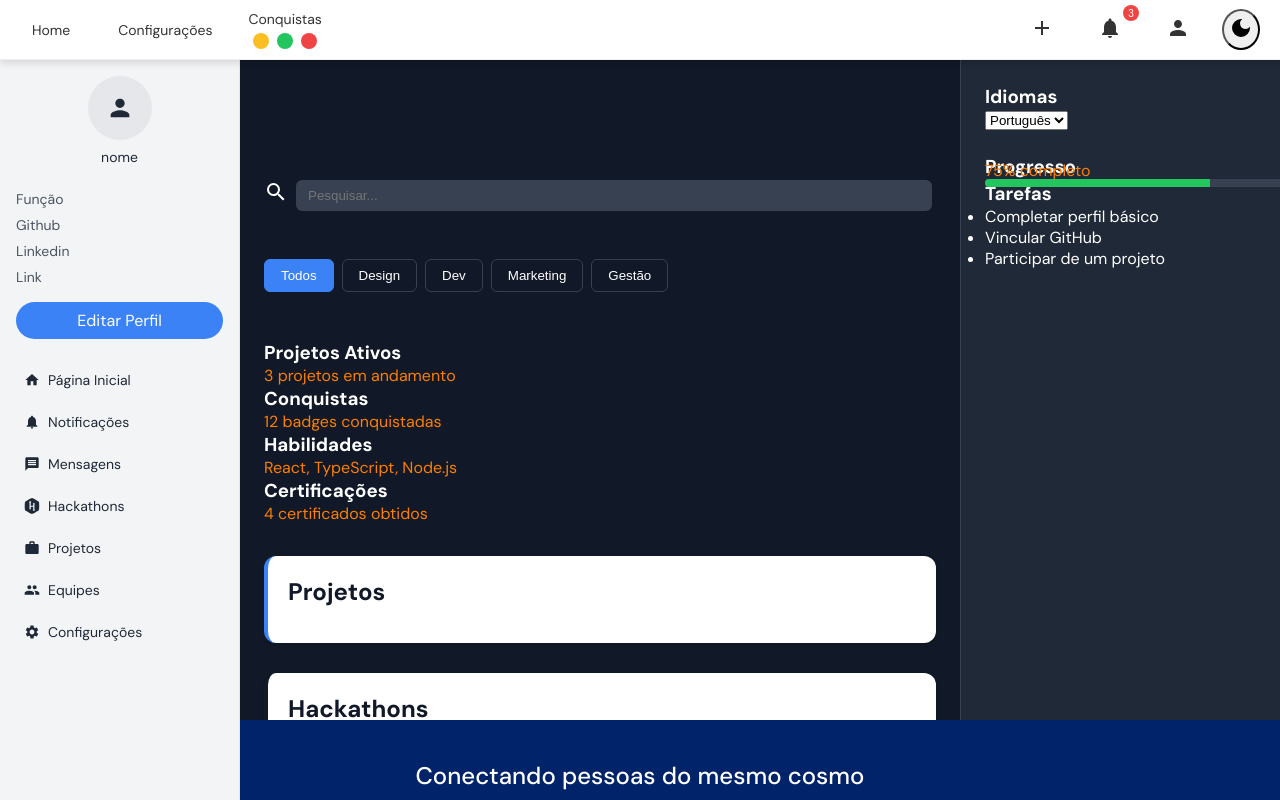
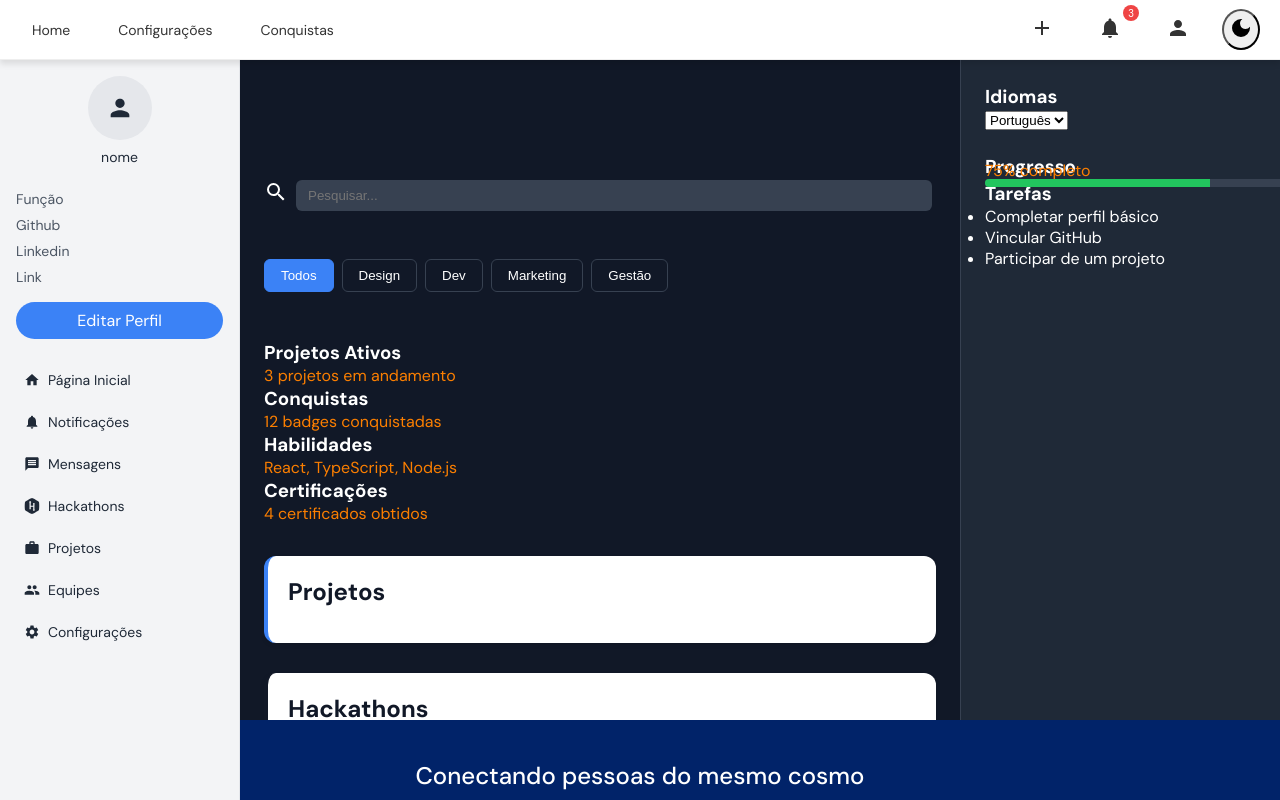
Before and after one commit to JudasFernandes-dev/temp, a React (Vite) app: page /paguser in a window 1280 px wide. Shown: the top 800 px of the page. Built offline with nearby package versions, Linux system fonts and the light colour scheme.

Commit message:
Restored to '2803e6ddbded91ea56e077ef9753b0640da5e589'
Replit-Restored-To: 2803e6ddbded91ea56e077ef9753b0640da5e589

```diff
--- a/src/assets/components/header-user/HeaderUser.tsx
+++ b/src/assets/components/header-user/HeaderUser.tsx
@@ -13,14 +13,7 @@ const HeaderUser = () => {
       <nav className="nav-links">
         <Link to="/">Home</Link>
         <Link to="/configuracoes">Configurações</Link>
-        <div className="achievements-section">
-          <span className="achievements-title">Conquistas</span>
-          <div className="achievements-badges">
-            <div className="badge yellow"></div>
-            <div className="badge green"></div>
-            <div className="badge red"></div>
-          </div>
-        </div>
+        <Link to="/conquistas">Conquistas</Link>
       </nav>
 
       <div className="right-icons">
--- a/src/assets/components/header-user/header-user.css
+++ b/src/assets/components/header-user/header-user.css
@@ -40,33 +40,6 @@
 .header-user .nav-links a:hover {
   background-color: var(--hover-color);
 }
-
-.achievements-section {
-  display: flex;
-  flex-direction: column;
-  align-items: center;
-  gap: 5px;
-}
-
-.achievements-title {
-  font-size: 14px;
-  color: var(--text-color);
-}
-
-.achievements-badges {
-  display: flex;
-  gap: 8px;
-}
-
-.achievements-badges .badge {
-  width: 16px;
-  height: 16px;
-  border-radius: 50%;
-}
-
-.achievements-badges .badge.yellow { background: #fbbf24; }
-.achievements-badges .badge.red { background: #ef4444; }
-.achievements-badges .badge.green { background: #22c55e; }
 
 .header-user .nav-links a {
   color: var(--text-color);
```
